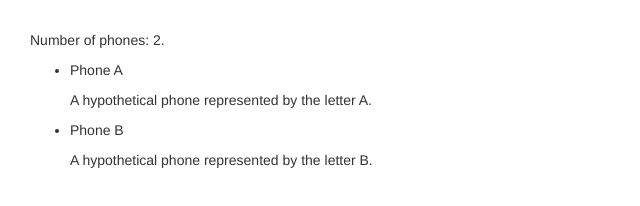
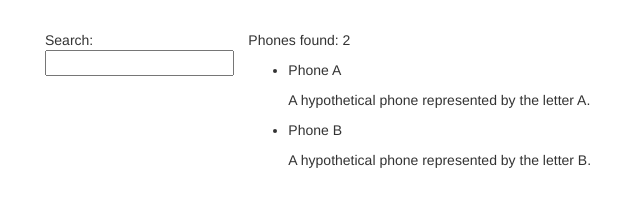
Before and after one commit to guiprav/my-angle, a website: page app/index.html in a window 1280 px wide. Shown: the whole page, without its empty margins (0-640 px from the left). Drawn offline with nearby package versions, Linux system fonts and the light colour scheme.

Commit message:
Implement step 3 + some playful hacking with filter and ng-if :P

```diff
--- a/app/index.html
+++ b/app/index.html
@@ -6,12 +6,21 @@
 <script src="bower_components/angular/angular.js"></script>
 <script src="js/controllers.js"></script>
 <body ng-app="myAngle">
+	<div class="container-fluid">
+		<div class="row">
+			<div class="col-md-2">
+				Search: <input ng-model="query">
+			</div>
+			<div class="col-md-10">
 				<div ng-controller="PhoneListCtl">
 					<p>
-			Number of phones: {{phones.length}}.
+						Phones found: {{ (phones | filter: query).length }}
+						<span ng-if="query">
+							(matching <b>{{query}}</b>)
+						</span>
 					</p>
 					<ul>
-			<li ng-repeat="phone in phones">
+						<li ng-repeat="phone in phones | filter: query">
 							<p>
 								{{phone.name}}
 							</p>
@@ -21,4 +30,7 @@
 						</li>
 					</ul>
 				</div>
+			</div>
+		</div>
+	</div>
 </body>
```
Lines whose indentation alone changed are shown as unchanged.
